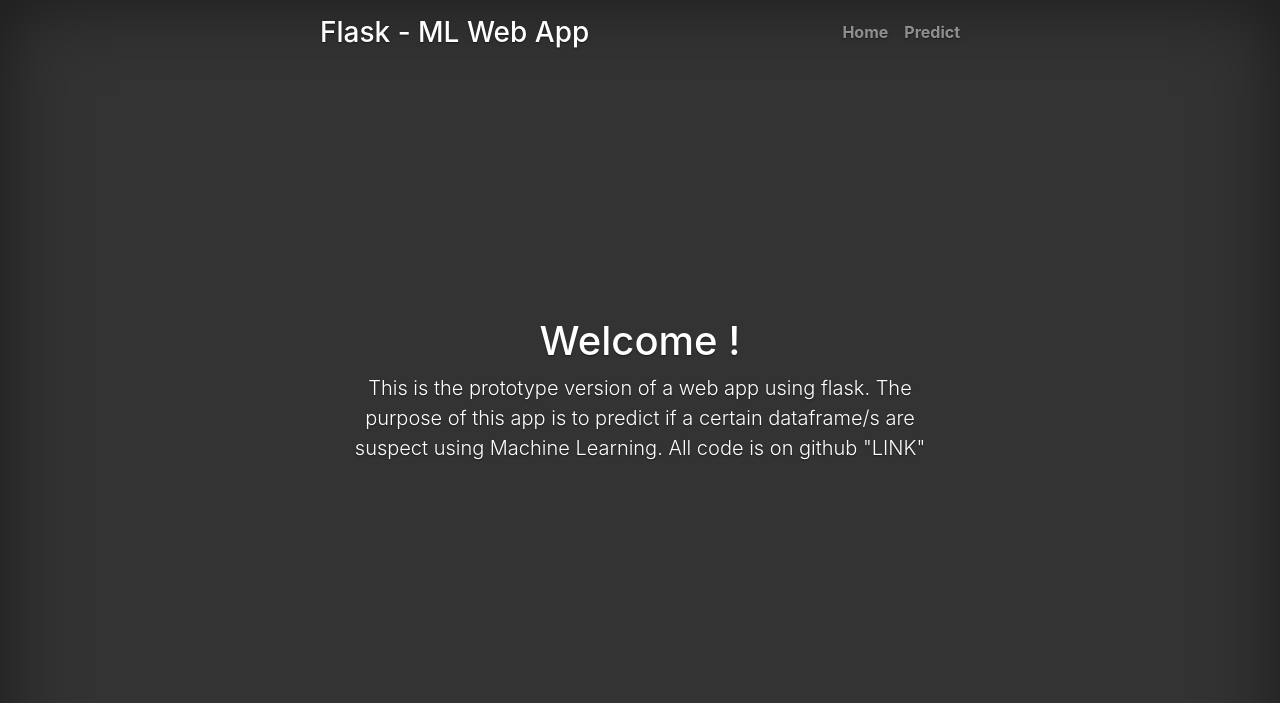
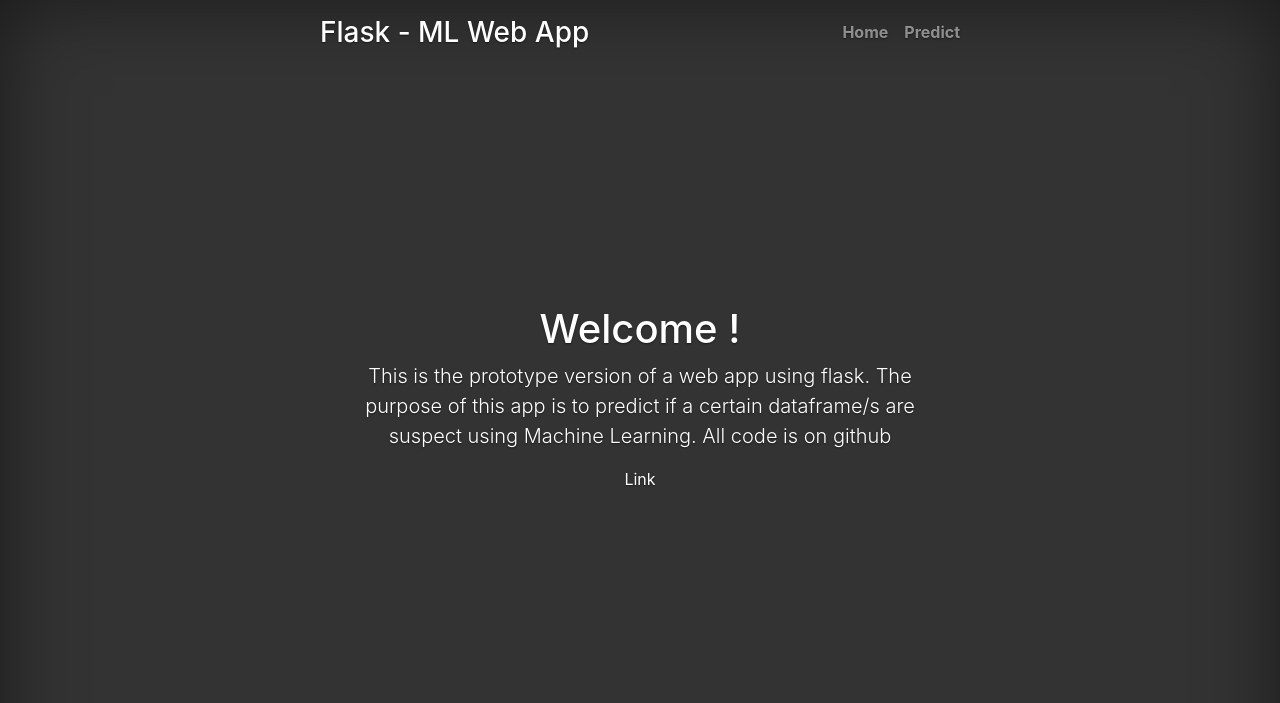
Before and after one commit to harrypsp/Predict, a Flask app: page / in a window 1280 px wide. Shown: the top 703 px of the page. Run offline with Flask 2, Linux system fonts and the light colour scheme; some libraries are stand-ins or nearby versions.

Commit message:
Update home.html

```diff
--- a/templates/home.html
+++ b/templates/home.html
@@ -2,7 +2,7 @@
 {% block content %}
 <main role="main" class="inner cover">
     <h1 class="cover-heading">Welcome !</h1>
-    <p class="lead">This is the prototype version of a web app using flask. The purpose of this app is to predict if a certain dataframe/s are suspect using Machine Learning. All code is on github "LINK"</p>
+    <p class="lead">This is the prototype version of a web app using flask. The purpose of this app is to predict if a certain dataframe/s are suspect using Machine Learning. All code is on github </p><a href="https://github.com/harrypsp/Predict">Link</a>
   </main>
 
   <footer class="mastfoot mt-auto">
```
